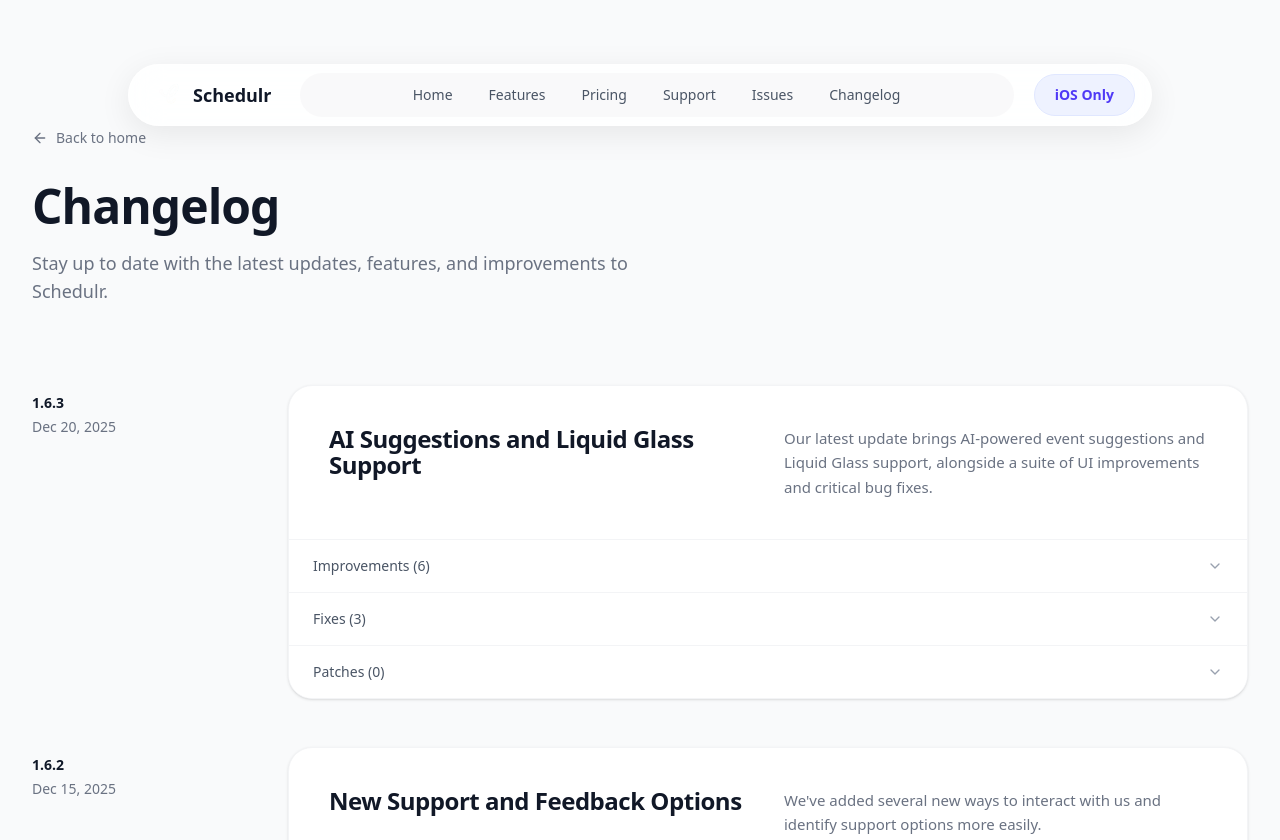
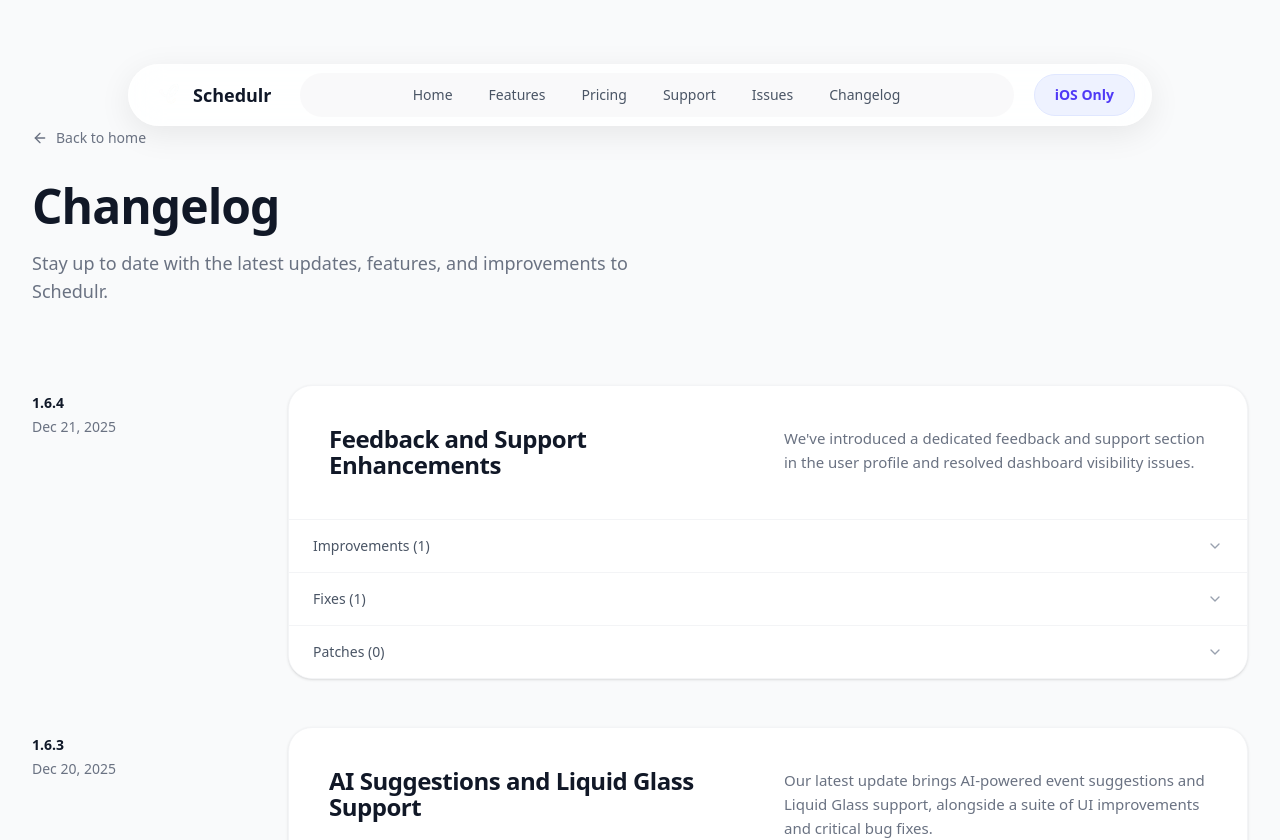
Before and after one commit to danblock97/schedulr-web, a Next.js app: page /changelog in a window 1280 px wide. Shown: the top 840 px of the page. Built offline with nearby package versions, Linux system fonts and the light colour scheme.

Commit message:
feat: add changelog entry for version 1.6.4 detailing feedback/support enhancements and a dashboard UI fix.

```diff
--- a/app/changelog/page.tsx
+++ b/app/changelog/page.tsx
@@ -11,6 +11,18 @@ export const metadata: Metadata = {
 };
 
 const versions = [
+  {
+    version: '1.6.4',
+    displayDate: 'Dec 21, 2025',
+    title: 'Feedback and Support Enhancements',
+    summary: 'We\'ve introduced a dedicated feedback and support section in the user profile and resolved dashboard visibility issues.',
+    improvements: [
+      'Implemented feedback and support section in users profile page which includes link to view tracked issues',
+    ],
+    fixes: [
+      'Fixed an issue where chat bubbles on dashboard were underlapping the notification bell and became hard to read',
+    ],
+  },
   {
     version: '1.6.3',
     displayDate: 'Dec 20, 2025',
```
